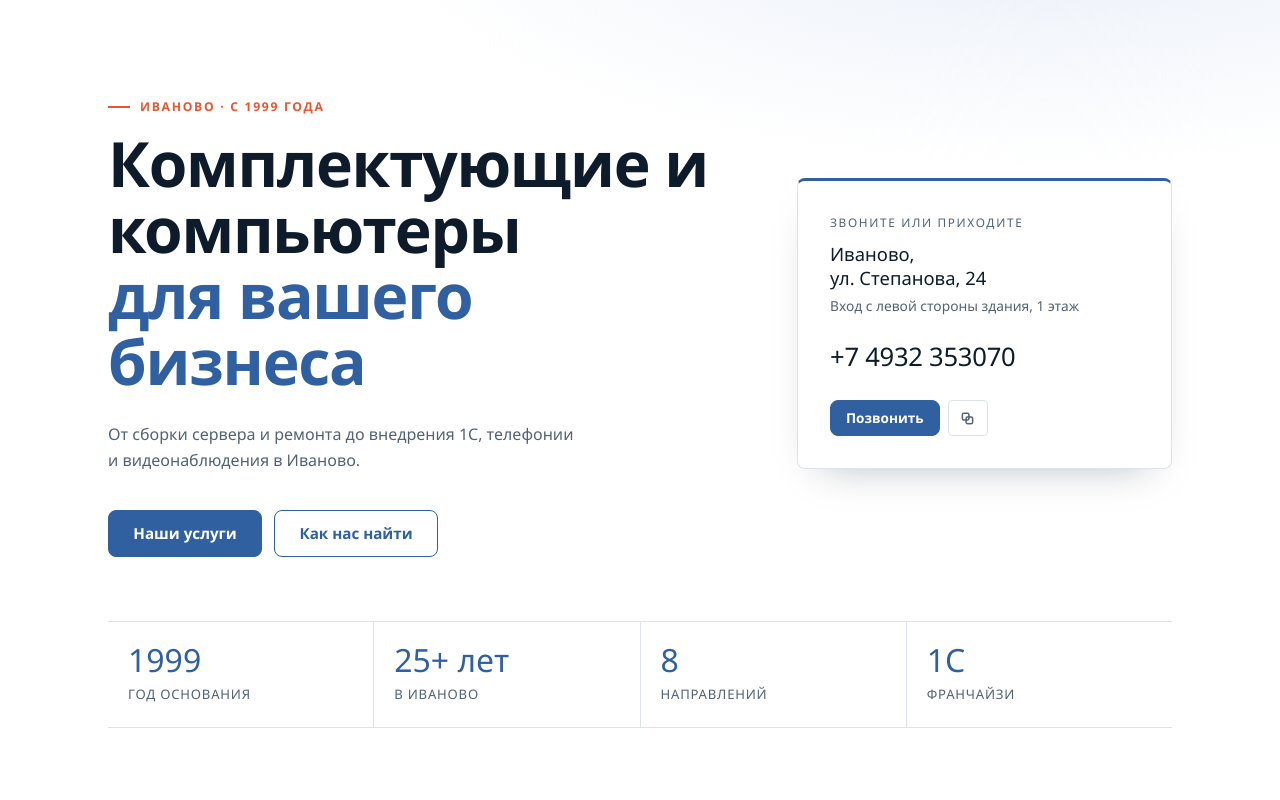
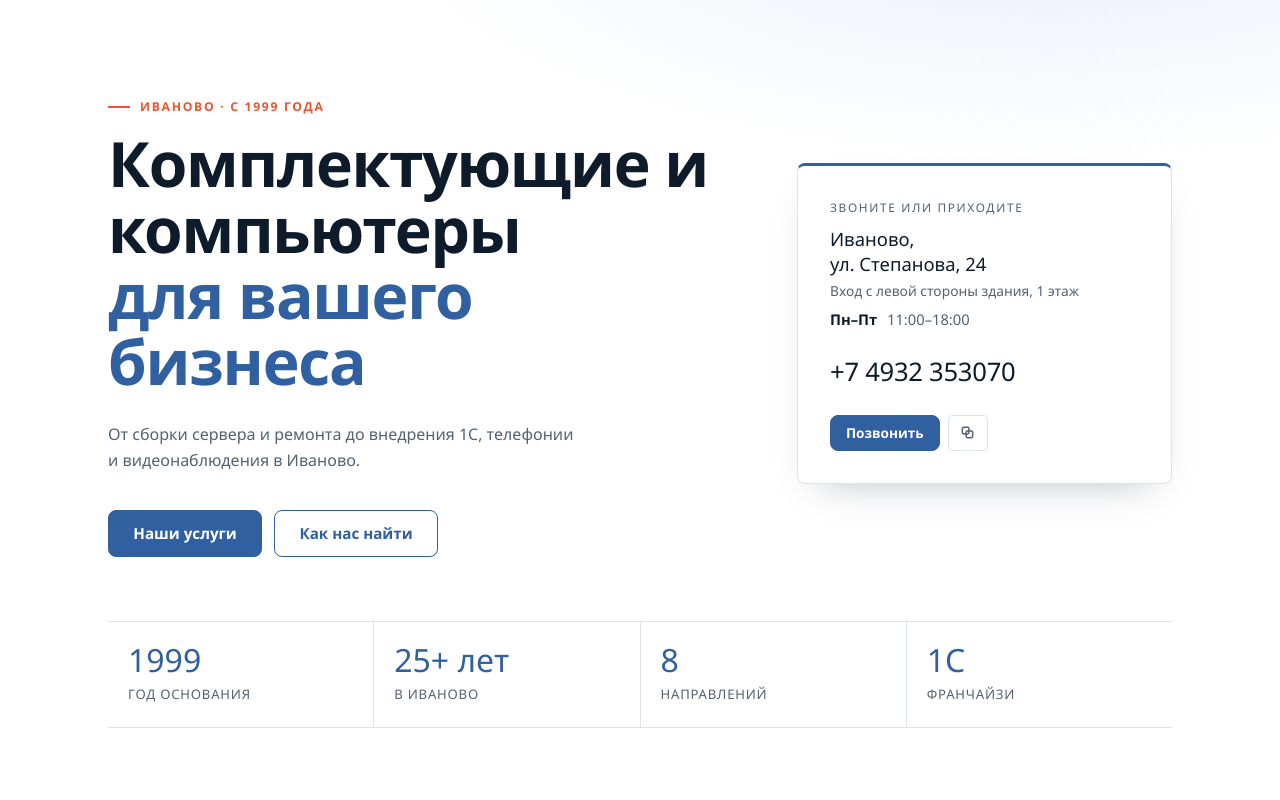
Before and after one commit to 160ru/ivu-site, a PHP site: page / in a window 1280 px wide. Shown: the part 89-889 px from the top of the page. Run offline with PHP 8.4, Linux system fonts and the light colour scheme.

Commit message:
Режим работы Пн–Пт 11:00–18:00 в карточке, контактах и микроразметке; Skype убран

```diff
--- a/assets/style.css
+++ b/assets/style.css
@@ -953,3 +953,15 @@ p:last-child { margin-bottom: 0; }
 }
 /* Логотип «Линия» обрезан по знаку — чуть уменьшаем, чтобы не перевешивал соседей */
 .partner img[src$="devline.svg"] { max-height: 30px; }
+/* Часы работы в карточке первого экрана */
+.hero-card__note { margin-bottom: 6px; }
+.hero-card__hours {
+  margin: 0 0 20px;
+  font-size: .92rem;
+  color: var(--ink-soft);
+}
+.hero-card__hours span {
+  font-weight: 600;
+  color: var(--ink);
+  margin-right: 6px;
+}
--- a/index.html
+++ b/index.html
@@ -45,6 +45,12 @@
       "streetAddress": "ул. Степанова, 24"
     },
     "areaServed": { "@type": "City", "name": "Иваново" },
+    "openingHoursSpecification": {
+      "@type": "OpeningHoursSpecification",
+      "dayOfWeek": ["Monday", "Tuesday", "Wednesday", "Thursday", "Friday"],
+      "opens": "11:00",
+      "closes": "18:00"
+    },
     "hasOfferCatalog": {
       "@type": "OfferCatalog",
       "name": "Услуги",
@@ -111,6 +117,7 @@
             <p class="hero-card__label">Звоните или приходите</p>
             <p class="hero-card__address">Иваново,<br>ул. Степанова, 24</p>
             <p class="hero-card__note">Вход с левой стороны здания, 1 этаж</p>
+            <p class="hero-card__hours"><span>Пн–Пт</span> 11:00–18:00</p>
             <div class="hero-card__row">
               <a class="hero-card__phone" href="tel:+74932353070">+7 4932 353070</a>
             </div>
@@ -289,8 +296,10 @@
               </span></dd>
             </div>
             <div>
-              <dt>Skype</dt>
-              <dd><a href="skype:i60ru1?chat">i60ru1</a></dd>
+              <dt>Режим работы</dt>
+              <dd>Пн–Пт, 11:00–18:00<br>
+                <span class="muted">суббота и воскресенье — выходные</span>
+              </dd>
             </div>
             <div>
               <dt>Документы</dt>
--- a/requisites.html
+++ b/requisites.html
@@ -114,11 +114,6 @@
           <dd><span class="req-value">www.ivu.ru</span>
             <button class="copy" type="button" data-copy="www.ivu.ru">копировать</button></dd>
         </div>
-        <div class="req-row">
-          <dt>Skype</dt>
-          <dd><span class="req-value">i60ru1</span>
-            <button class="copy" type="button" data-copy="i60ru1">копировать</button></dd>
-        </div>
       </dl>
 
       <p class="req-actions">
```
Also changed, not shown: 2 other files.
